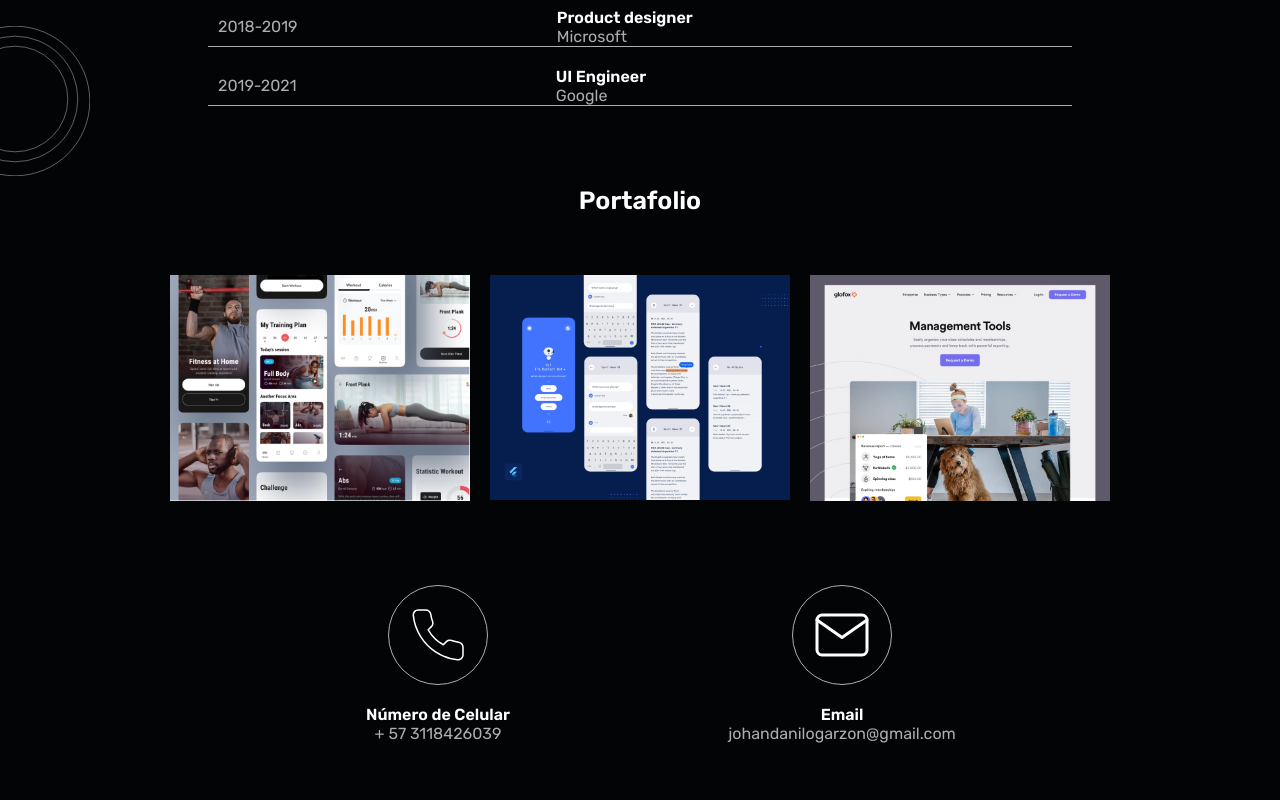
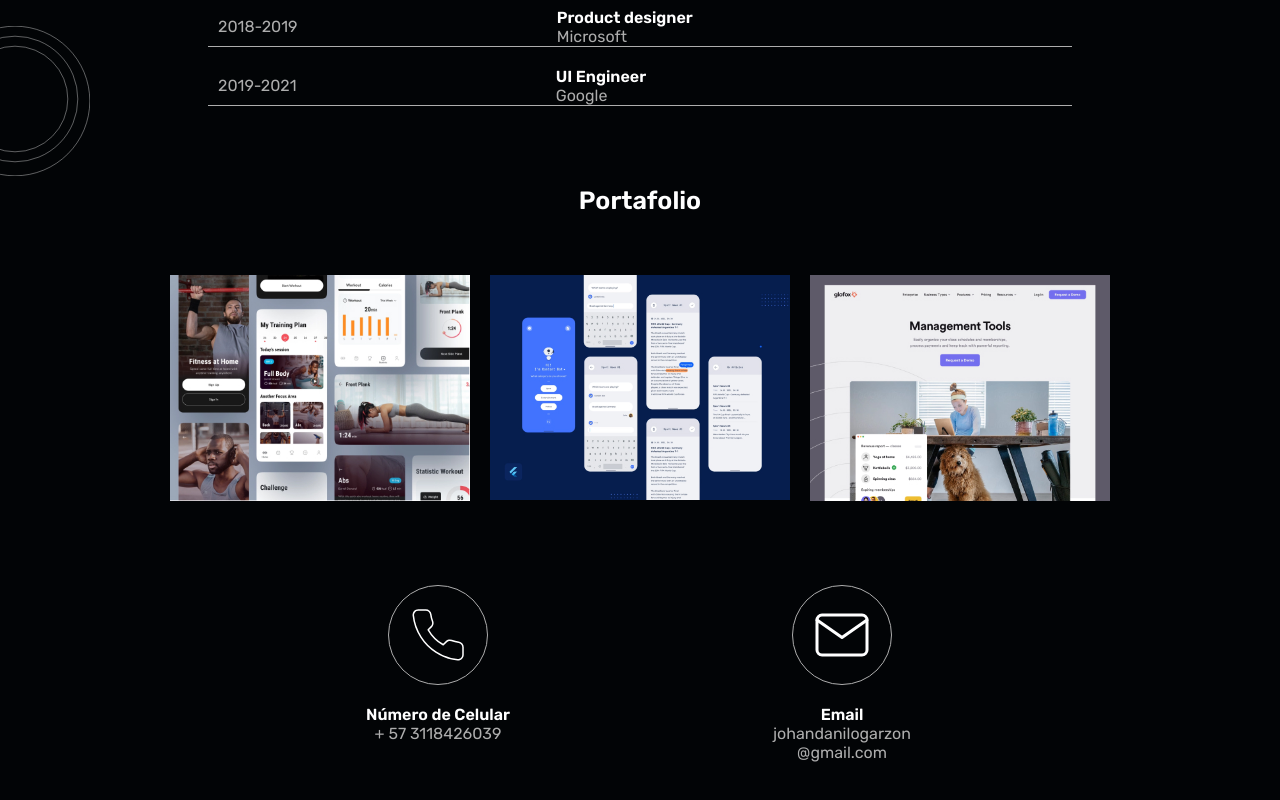
Before and after one commit to JohanGarzonF/Portfolio, a plain HTML site: page index.html in a window 1280 px wide. Shown: the part 1631-2431 px from the top of the page. Drawn offline with Linux system fonts and the light colour scheme.

Commit message:
correccion en parte final

```diff
--- a/assets/css/layout.css
+++ b/assets/css/layout.css
@@ -1,7 +1,7 @@
 .container {
     width: 90%;
     max-width: 1200px;
-    height: max-contentS;
+    height: max-content;
     margin: auto;
 }
 @media(max-width: 768px) {
--- a/assets/css/style.css
+++ b/assets/css/style.css
@@ -315,6 +315,10 @@
     justify-content: center;
 }
 /*================================================ Contact ================================================*/
+.center {
+    text-align: center;
+    height: auto;
+}
 .icon-contact {
     display: inline-flex;
     justify-content: center;
--- a/index.html
+++ b/index.html
@@ -178,19 +178,19 @@
     <section id="contacto" class="mg-bottom2">
         <div class="container">
             <div class="row flex just-center">
-                <div class="col-6 col-md-4 text-center">
+                <div class="col-6 col-md-4 center">
                     <span class="icon-contact mg-bottom">
                         <img src="./assets/img/phone 3.svg" alt="telefono">
                     </span>
                     <h4 class="white-text">Número de Celular</h4>
                     <span>+ 57 3118426039</span>
                 </div>
-                <div class="col-6 col-md-4 text-center">
+                <div class="col-6 col-md-4 center">
                     <span class="icon-contact mg-bottom">
                         <img src="./assets/img/mail 3.svg" alt="e-mail">
                     </span>
                     <h4 class="white-text">Email</h4>
-                    <span>johandanilogarzon@gmail.com</span>
+                    <p>johandanilogarzon<br>@gmail.com</p>
                 </div>
             </div>
         </div>
```
